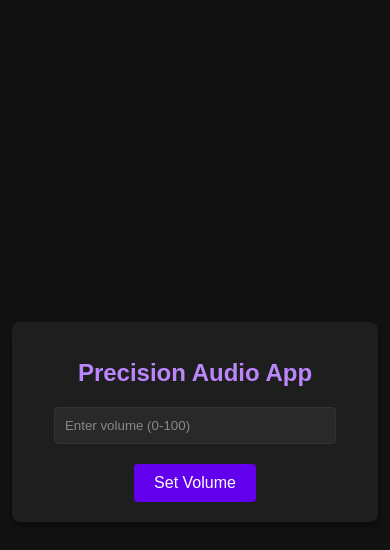
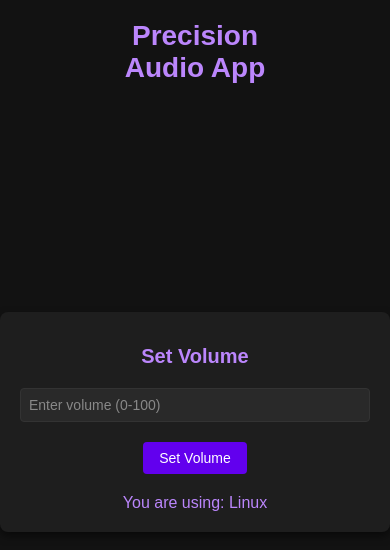
Before and after one commit to bushongTech/Precision-Audio-App, a website: page public/index.html in a window 390 px wide. Drawn offline with Linux system fonts and the light colour scheme.

Commit message:
so far so good

```diff
--- a/public/css/styles.css
+++ b/public/css/styles.css
@@ -1,8 +1,8 @@
-/* Body and Container Styles */
+/* Base Styles */
 body {
   font-family: Arial, sans-serif;
-  background-color: #121212; /* Dark background */
-  color: #ffffff; /* Light text for contrast */
+  background-color: #121212; /* Dark mode background */
+  color: #ffffff;
   margin: 0;
   padding: 0;
   display: flex;
@@ -11,41 +11,55 @@ body {
   height: 100vh;
 }
 
+.app-title {
+  position: absolute; /* Allow positioning at the top */
+  top: 20px; /* Place it at the top of the screen */
+  left: 50%; /* Horizontally center */
+  transform: translateX(-50%); /* Adjust for perfect centering */
+  text-align: center;
+  font-size: 28px;
+  color: #bb86fc; /* Accent color */
+  font-weight: bold;
+}
+
+
 .container {
   text-align: center;
-  background: #1e1e1e; /* Slightly lighter than the background for contrast */
+  background: #1e1e1e;
   padding: 20px;
   border-radius: 8px;
-  box-shadow: 0 4px 8px rgba(0, 0, 0, 0.5); /* Subtle shadow effect */
+  box-shadow: 0 4px 8px rgba(0, 0, 0, 0.5);
+  width: 90%; /* Make container adapt to smaller screens */
+  max-width: 400px; /* Ensure it doesn't get too wide on larger screens */
 }
 
-/* Typography Styles */
+/* Typography */
 .title {
   font-size: 24px;
   margin-bottom: 20px;
-  color: #bb86fc; /* Accent color for title */
+  color: #bb86fc;
 }
 
-/* Input Field Styles */
+/* Input Field */
 .input {
-  width: 80%;
-  padding: 10px;
+  width: 100%; /* Full width for smaller screens */
+  padding: 10px; /* Consistent padding on all sides */
   margin-bottom: 20px;
   border: 1px solid #333333;
   border-radius: 4px;
-  background-color: #292929; /* Darker input background */
+  background-color: #292929;
   color: #ffffff;
+  box-sizing: border-box; /* Ensures padding doesn't affect width */
 }
 
-/* Placeholder Text Styling */
 .input::placeholder {
-  color: #888888; /* Subdued color for placeholder text */
+  color: #888888;
 }
 
-/* Button Styles */
+/* Button */
 .button {
   padding: 10px 20px;
-  background-color: #6200ee; /* Accent color for the button */
+  background-color: #6200ee;
   color: white;
   border: none;
   border-radius: 4px;
@@ -55,5 +69,26 @@ body {
 }
 
 .button:hover {
-  background-color: #3700b3; /* Darker hover color for the button */
+  background-color: #3700b3;
 }
+
+.button:active {
+  background-color: #4a00cc;
+}
+
+/* Media Queries for Smaller Screens */
+@media (max-width: 600px) {
+  .title {
+    font-size: 20px; /* Adjust font size for small screens */
+  }
+
+  .input {
+    padding: 8px; /* Reduce padding for smaller screens */
+    font-size: 14px; /* Adjust font size */
+  }
+
+  .button {
+    font-size: 14px; /* Smaller button text */
+    padding: 8px 16px; /* Smaller button size */
+  }
+}
--- a/public/index.html
+++ b/public/index.html
@@ -11,8 +11,9 @@
     <link rel="manifest" href="favicon_io/site.webmanifest" />
   </head>
   <body>
+    <div class="app-title">Precision Audio App</div>
     <div class="container">
-      <h1 class="title">Precision Audio App</h1>
+      <h1 class="title">Set Volume</h1>
       <input
         type="text"
         id="volumeInput"
--- a/public/js/app.js
+++ b/public/js/app.js
@@ -1,3 +1,38 @@
+// Detect the Operating System
+function detectOperatingSystem() {
+  const userAgent = navigator.userAgent || navigator.vendor || window.opera;
+
+  if (/windows phone/i.test(userAgent)) {
+    return "Windows Phone";
+  }
+  if (/android/i.test(userAgent)) {
+    return "Android";
+  }
+  if (/iPad|iPhone|iPod/.test(userAgent) && !window.MSStream) {
+    return "iOS";
+  }
+  if (/Macintosh/i.test(userAgent)) {
+    return "MacOS";
+  }
+  if (/Windows NT/i.test(userAgent)) {
+    return "Windows";
+  }
+  if (/Linux/i.test(userAgent)) {
+    return "Linux";
+  }
+  return "Unknown OS";
+}
+
+// Display the Operating System in the UI
+const osInfoElement = document.createElement("div");
+osInfoElement.textContent = `You are using: ${detectOperatingSystem()}`;
+osInfoElement.style.color = "#bb86fc"; // Optional styling
+osInfoElement.style.marginTop = "20px";
+
+// Append to the container
+document.querySelector(".container").appendChild(osInfoElement);
+
+
 // Get DOM elements
 const volumeInput = document.getElementById('volumeInput');
 const setVolumeButton = document.getElementById('setVolumeButton');
```
